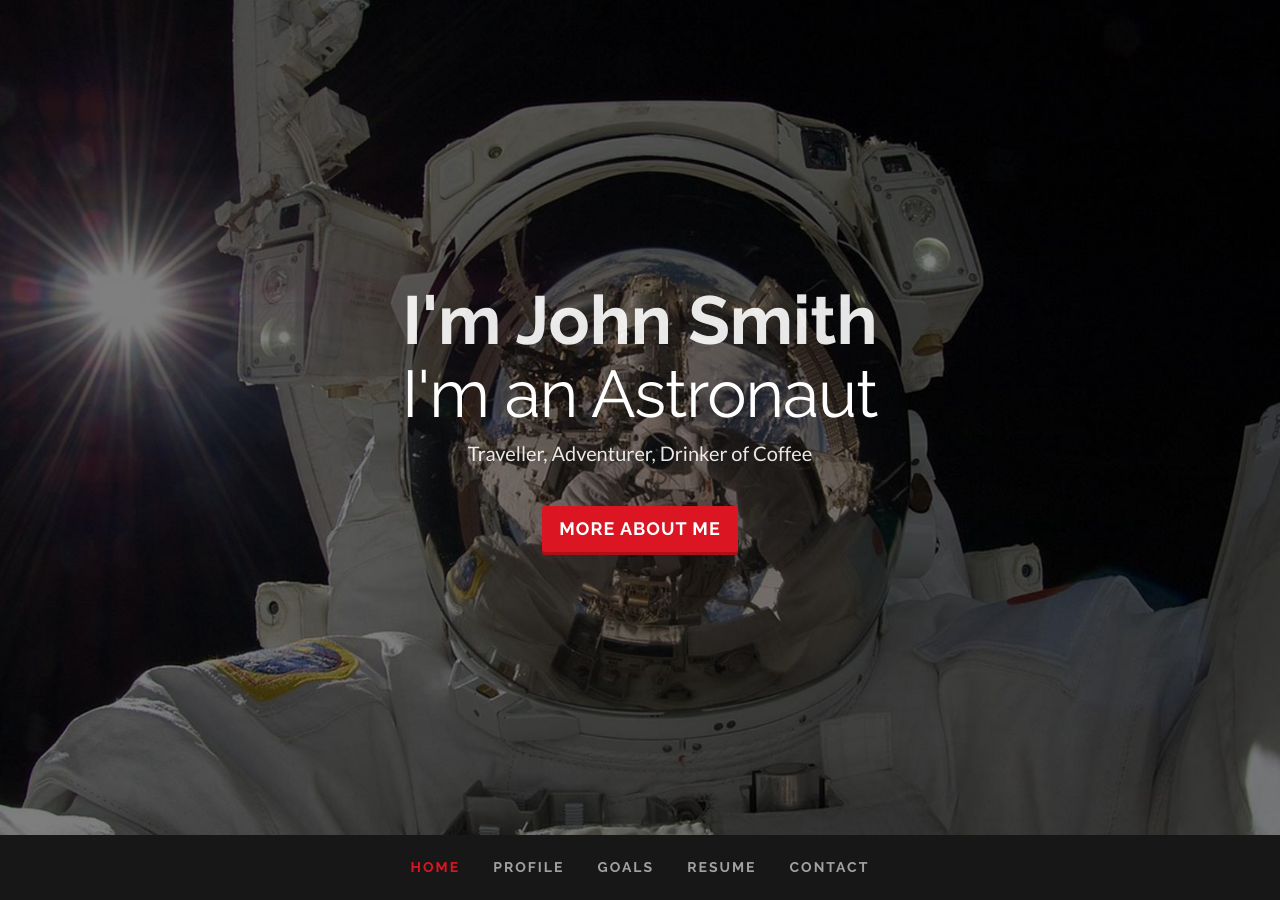
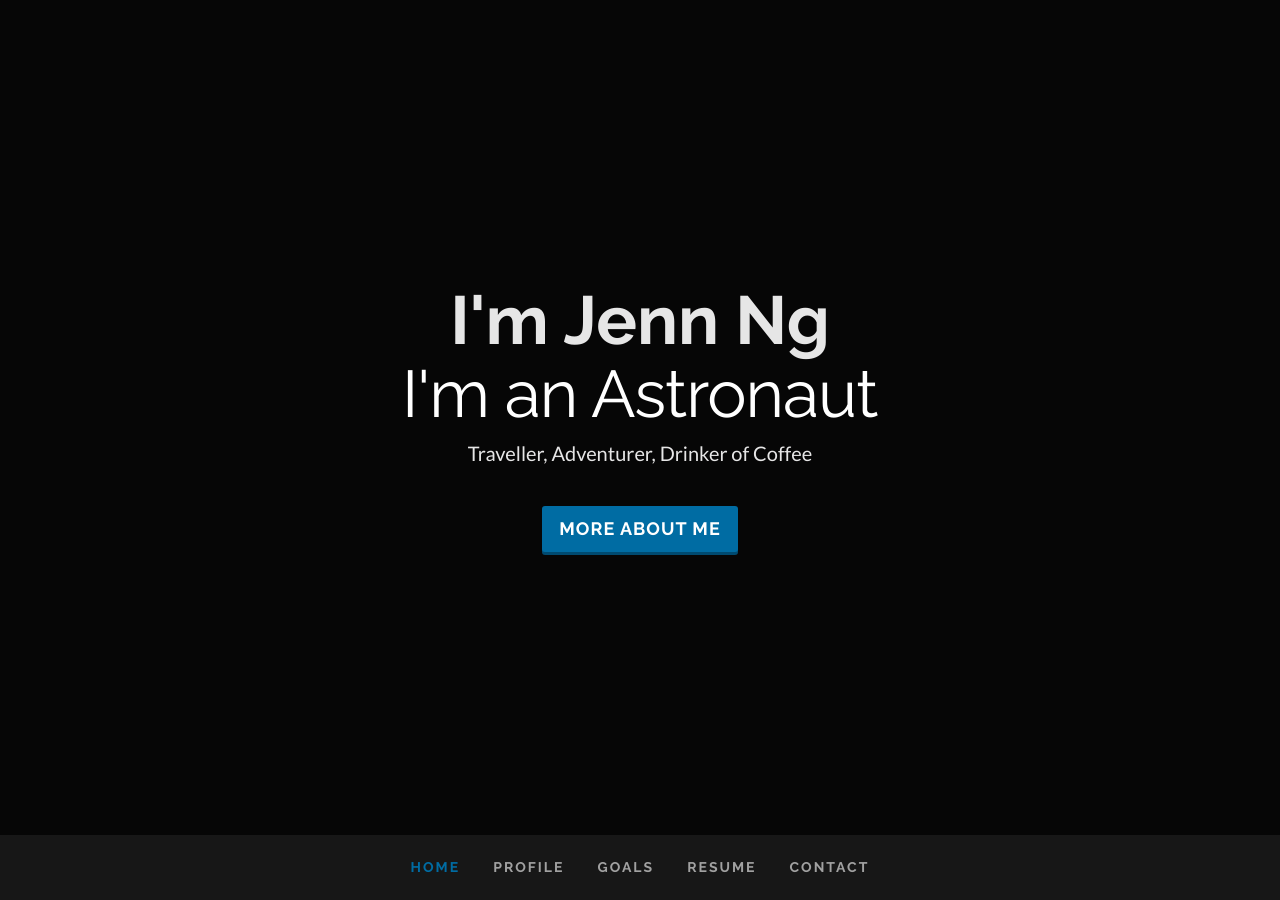
Before and after one commit to clearcareer/JennNg, a Jekyll site: the page built from index.html, in a window 1280 px wide and 900 px high. Built offline with Jekyll 4.4.1, drawn with Linux system fonts in a browser that asks for light colours; some web fonts are replaced.

Commit message:
Updated '/index.html' via CloudCannon

```diff
--- a/index.html
+++ b/index.html
@@ -1,11 +1,11 @@
 ---
 layout: default
-page_template_color: red
-navbar_brand: John
-full_name: John Smith
+page_template_color: blue
+navbar_brand: Jenn
+full_name: Jenn Ng
 email: example@example.com
 profilepic_path: /assets/images/profilepic.jpg
-background_image_path: /assets/images/astronaut.jpg
+background_image_path: ''
 upload_resume_path: ''
 occupations:
   - title: "I'm an Astronaut"
@@ -26,23 +26,23 @@
     years: 2012-2014
     degree: Bachelor of Arts
     institution: University of Mars
-      description: Lorem ipsum dolor sit amet, consectetuer adipiscing elit.
+    description: 'Lorem ipsum dolor sit amet, consectetuer adipiscing elit.'
   - number: 2
     years: 2042-2022
     degree: Master of Arts
     institution: University of Neptune
-      description: Lorem ipsum dolor sit amet, consectetuer adipiscing elit.
+    description: 'Lorem ipsum dolor sit amet, consectetuer adipiscing elit.'
 work_experience:
   - number: 1
     years: 2012-2014
     position: Senior Designer
     company: Company A
-      description: Lorem ipsum dolor sit amet, consectetuer adipiscing elit.
+    description: 'Lorem ipsum dolor sit amet, consectetuer adipiscing elit.'
   - number: 2
     years: 2014-2016
     position: Engineer
     company: Company B
-      description: Lorem ipsum dolor sit amet, consectetuer adipiscing elit.
+    description: 'Lorem ipsum dolor sit amet, consectetuer adipiscing elit.'
 skills:
   - name: Javascript
     level: 20
@@ -52,7 +52,6 @@
     level: 65
   - name: Graphic Design
     level: 90
-
 achievements:
   - name: Expertise Award
     description: 'Lorem ipsum dolor sit amet, consectetuer adipiscing elit, sed diam nonummy nibh euismod tincidunt ut laoreet dolore magna aliquam erat volutpat.'
@@ -68,16 +67,16 @@
     icon: instagram
 social_icons:
   - name: Facebook
-      link: #
+    link: ''
     icon: facebook
   - name: Twitter
-      link: #
+    link: ''
     icon: twitter
   - name: Instagram
-      link: #
+    link: ''
     icon: instagram
   - name: Github
-      link: #
+    link: ''
     icon: github
 ---
 
@@ -94,7 +93,7 @@
     <header id="home" class="hero" style="background-image: url('{{ page.background_image_path }}');">
         <div class="hero-body">
             <div class="hero-text text-center">
-                <h1 class="editable">I'm John Smith</h1>
+                <h1 class="editable">I'm Jenn Ng</h1>
 
                 <h1 class="small"><span id="js-rotating">
                     {{ page.occupations[0].title }}
@@ -174,7 +173,7 @@
                     <!-- PROFILE PICTURE START -->
                     <div class="col-md-4 hidden-xs hidden-sm match-height pp-wrapper">
                         <div class="profile-picture style-two">
-                            <img src="{{ page.profilepic_path }}" alt="profile picture" class="img-responsive"/>
+                            <img src="{{ page.profilepic_path }}" alt="profile picture" class="img-responsive" />
 
                             <h4 class="title editable">Graphic Designer</h4>
                         </div>
@@ -280,8 +279,8 @@
                                 <p class="text-center">
                                     <i class="fa fa-{{ goal.icon }} fa-3x colored-text"></i>
 
-                                    <h4 class="text-center">{{ goal.name }}</h4>
-                                </p>
+                                    </p><h4 class="text-center">{{ goal.name }}</h4>
+                                <p></p>
 
                                 <p>
                                     {{ goal.description }}
```
Lines whose indentation alone changed are shown as unchanged.
